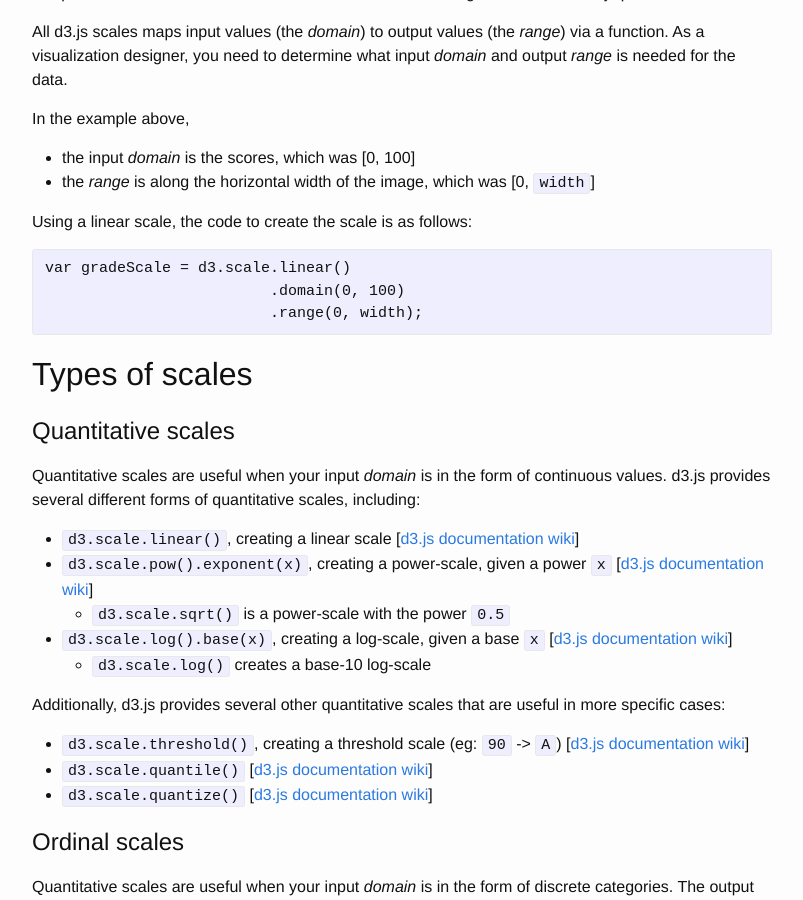
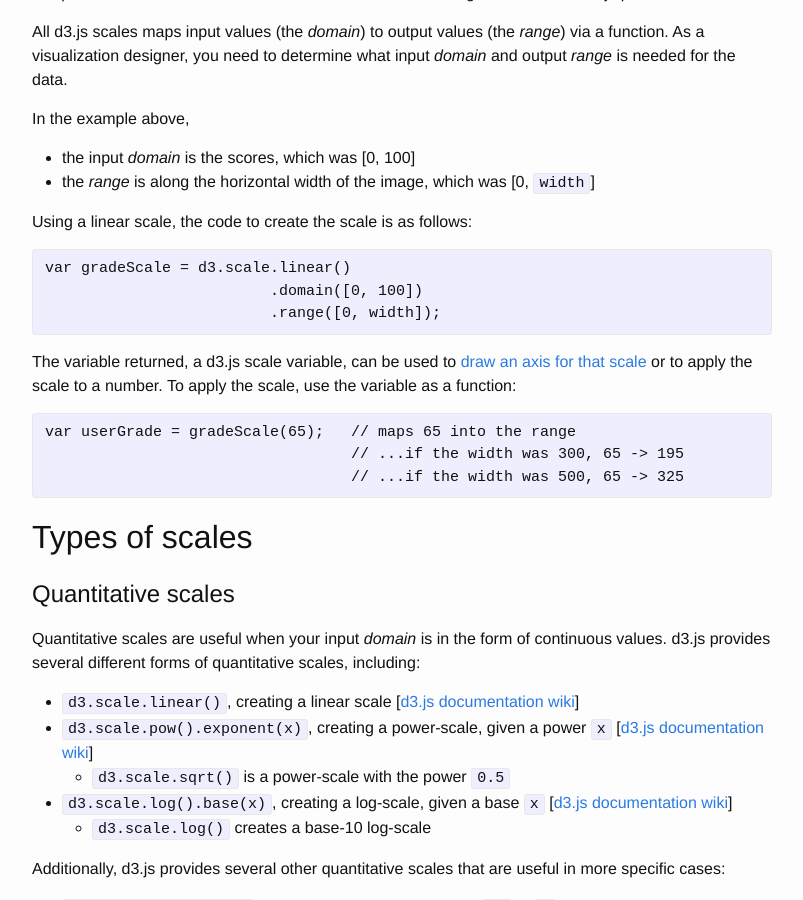
Before and after one commit to cs205uiuc/guidebook, a Jekyll site: the page built from _d3/scales.md, in a window 1280 px wide and 900 px high, scrolled down 749 px. Shown: the whole window, without its empty margins (238-1041 px from the left). Built offline with Jekyll 4.4.1, drawn with Linux system fonts in a browser that asks for light colours.

Commit message:
Added usage of scale function

```diff
--- a/_d3/scales.md
+++ b/_d3/scales.md
@@ -37,10 +37,18 @@
 
 <pre class="prettyprint">
 var gradeScale = d3.scale.linear()
-                         .domain(0, 100)
-                         .range(0, width);
+                         .domain([0, 100])
+                         .range([0, width]);
 </pre>
 
+The variable returned, a d3.js scale variable, can be used to [draw an axis for that scale](axes.html)
+or to apply the scale to a number.  To apply the scale, use the variable as a function:
+
+<pre class="prettyprint">
+var userGrade = gradeScale(65);   // maps 65 into the range
+                                  // ...if the width was 300, 65 -> 195
+                                  // ...if the width was 500, 65 -> 325
+</pre>
 
 ## Types of scales
 
```
